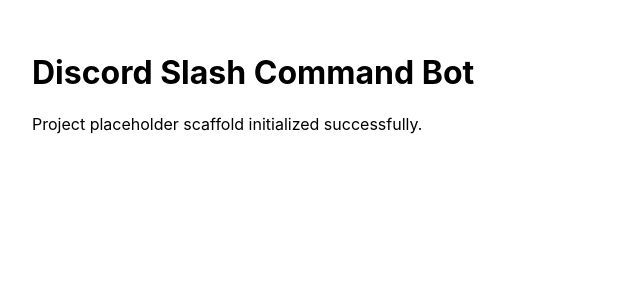
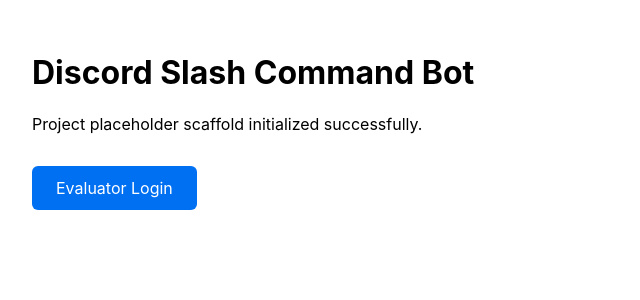
Before and after one commit to Raj2367/discord-slash-command-bot, a Next.js app: page / in a window 1280 px wide. Shown: the top 300 px of the page, without its empty margins (0-640 px from the left). Built offline with nearby package versions, Linux system fonts and the light colour scheme.

Commit message:
feat: improve evaluator login access

```diff
--- a/app/page.tsx
+++ b/app/page.tsx
@@ -3,6 +3,21 @@
     <main style={{ padding: "2rem" }}>
       <h1>Discord Slash Command Bot</h1>
       <p>Project placeholder scaffold initialized successfully.</p>
+      <a
+        href="/login"
+        style={{
+          display: "inline-block",
+          marginTop: "1rem",
+          padding: "0.75rem 1.5rem",
+          background: "#0070f3",
+          color: "white",
+          textDecoration: "none",
+          borderRadius: "6px",
+          fontSize: "1em",
+        }}
+      >
+        Evaluator Login
+      </a>
     </main>
   );
 }
```
Also changed, not shown: app/login/page.tsx (+13 -0 lines).
